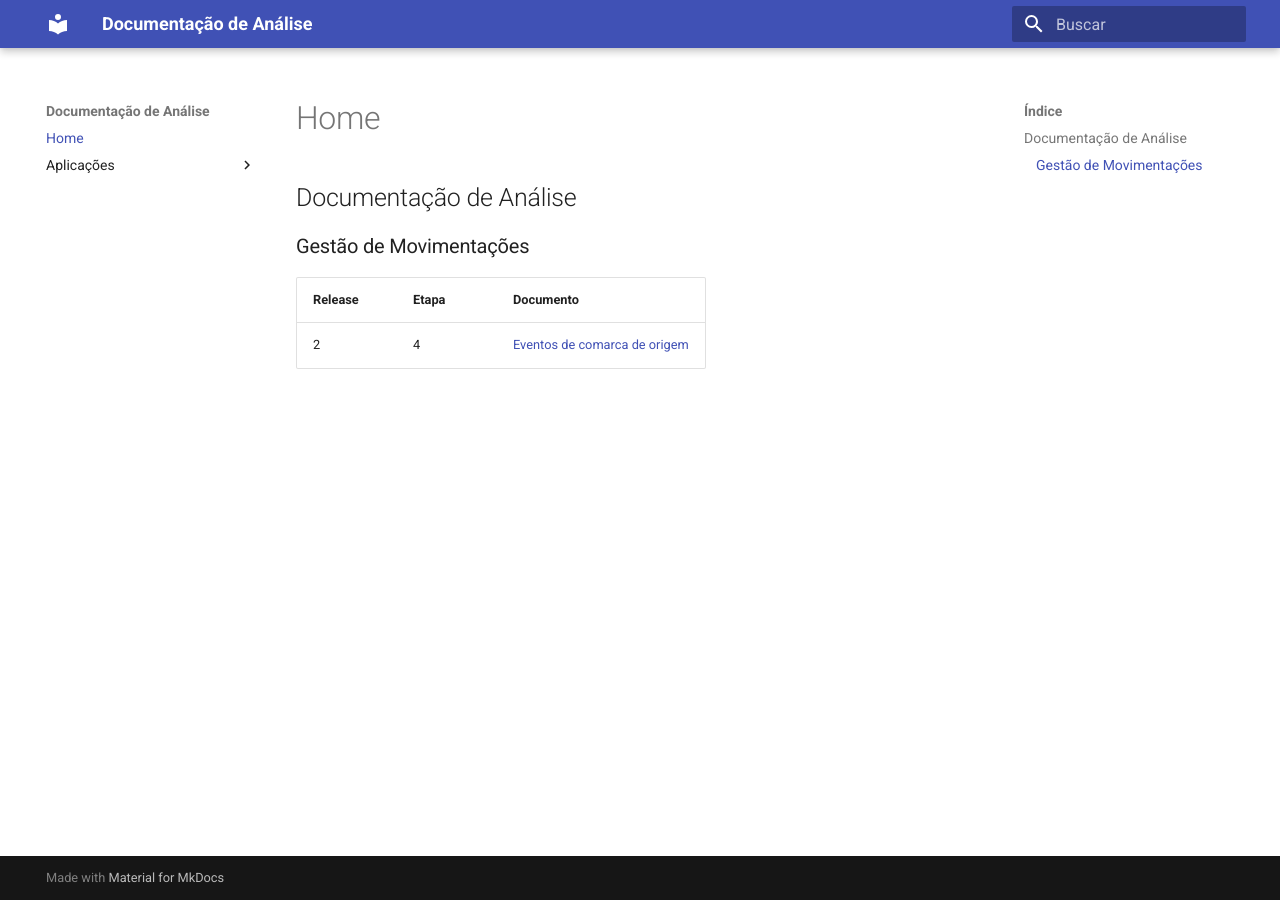
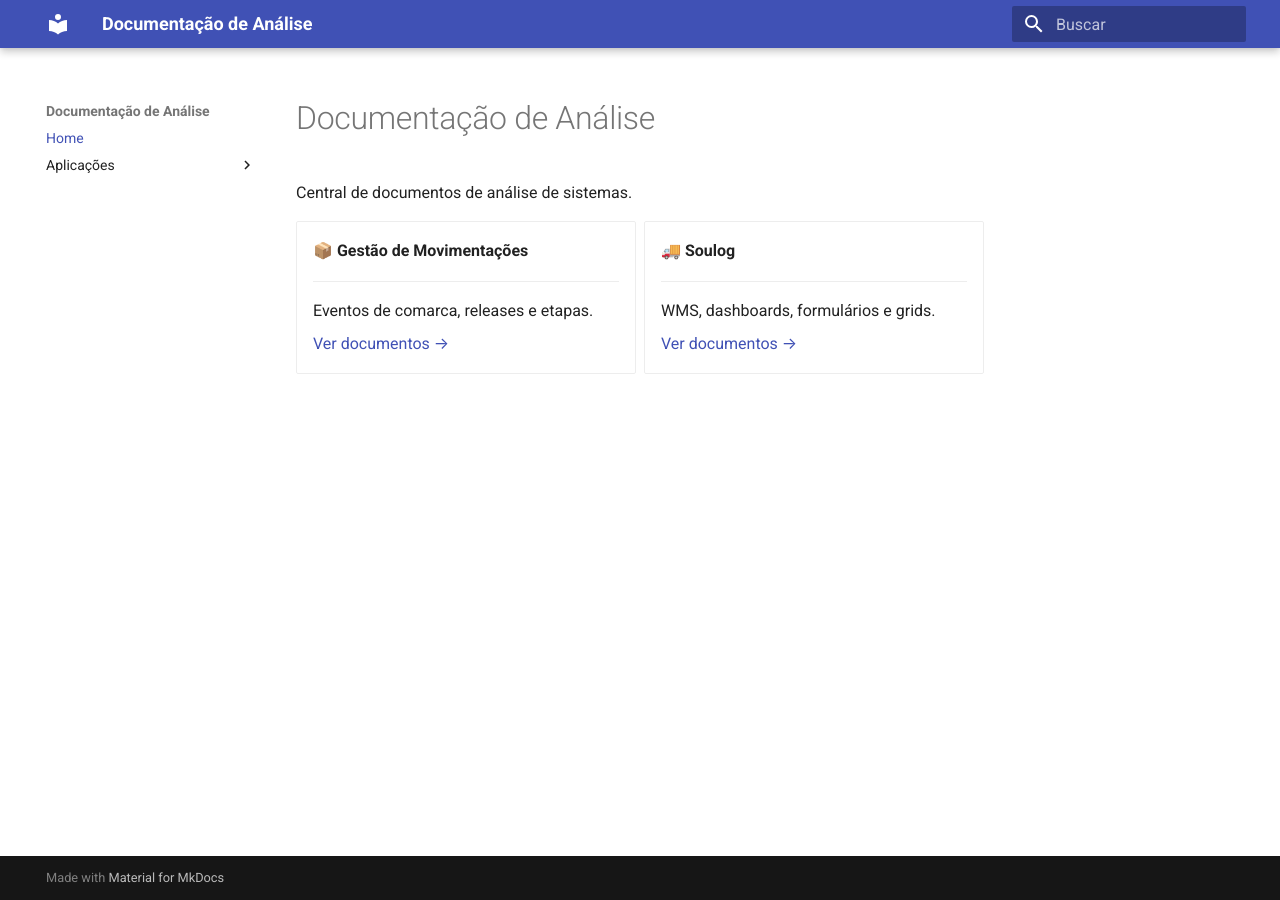
Before and after one commit to FelipeStella/numeria-analysis-documents, an MkDocs documentation site: the page built from docs/index.md, in a window 1280 px wide. Built offline with MkDocs 1.6.1 and Material for MkDocs 9.7.7, drawn with Linux system fonts in a browser that asks for light colours.

Commit message:
Criar análise do projeto Soulog

```diff
--- a/docs/index.md
+++ b/docs/index.md
@@ -4,10 +4,26 @@ layout: home
 nav_order: 1
 ---
 
-## Documentação de Análise
+# Documentação de Análise
 
-### Gestão de Movimentações
+Central de documentos de análise de sistemas.
 
-| Release | Etapa | Documento                                                                                             |
-| ------- | ----- | ----------------------------------------------------------------------------------------------------- |
-| 2       | 4     | [Eventos de comarca de origem](./aplicacoes/gestao-movimentacoes/release-2/etapa-4/comarca_origem.md) |
+<div class="grid cards" markdown>
+
+-   📦 **Gestão de Movimentações**
+
+    ---
+
+    Eventos de comarca, releases e etapas.
+
+    [Ver documentos →](./aplicacoes/gestao-movimentacoes/index.md)
+
+-   🚚 **Soulog**
+
+    ---
+
+    WMS, dashboards, formulários e grids.
+
+    [Ver documentos →](./aplicacoes/soulog/index.md)
+
+</div>
--- a/mkdocs.yml
+++ b/mkdocs.yml
@@ -10,3 +10,7 @@ theme:
 plugins:
   - search
   - awesome-pages
+
+markdown_extensions:
+  - attr_list
+  - md_in_html
```
Also changed, not shown: docs/aplicacoes/gestao-movimentacoes/index.md (added, +13 -0 lines), docs/aplicacoes/soulog/index.md (added, +15 -0 lines).
